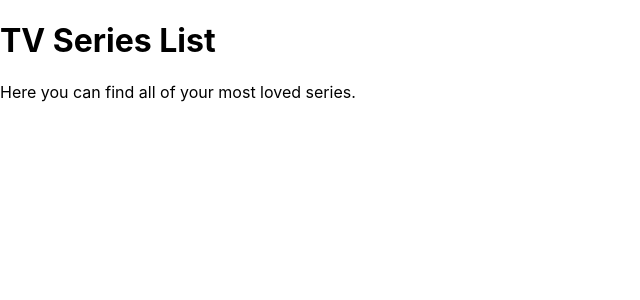
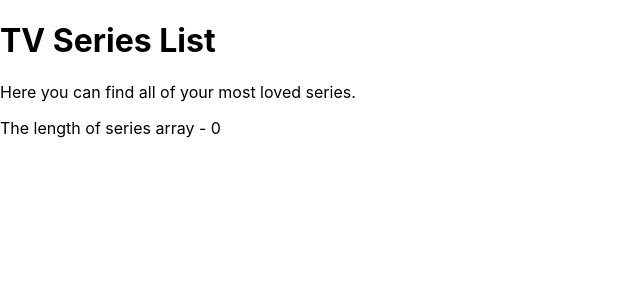
Before and after one commit to l33tdaniel/ClarkClasswork, a React (Create React App) app: page / in a window 1280 px wide. Shown: the top 300 px of the page, without its empty margins (0-640 px from the left). Built offline with nearby package versions, Linux system fonts and the light colour scheme.

Commit message:
Part 5 - State

```diff
--- a/src/App.js
+++ b/src/App.js
@@ -1,14 +1,23 @@
 import Intro from './components/Intro.js';
-function App() {
+import React from 'react';
+class App extends React.Component {
+  render() {
       return (
           <div className="App">
               <header className="App-header">
                   <h1 className="App-title">TV Series List</h1>
               </header>
               <Intro message="Here you can find all of your most loved series." />
+              The length of series array - {this.state.series.length}
           </div>
-
       );
+  }
+  constructor(props) {
+      super(props);
+      this.state = {
+          series: []
+      }
+  }
 }
 
   export default App;
```
Also changed, not shown: src/components/App.js (line endings or trailing spaces). Lines whose indentation alone changed are shown as unchanged.
